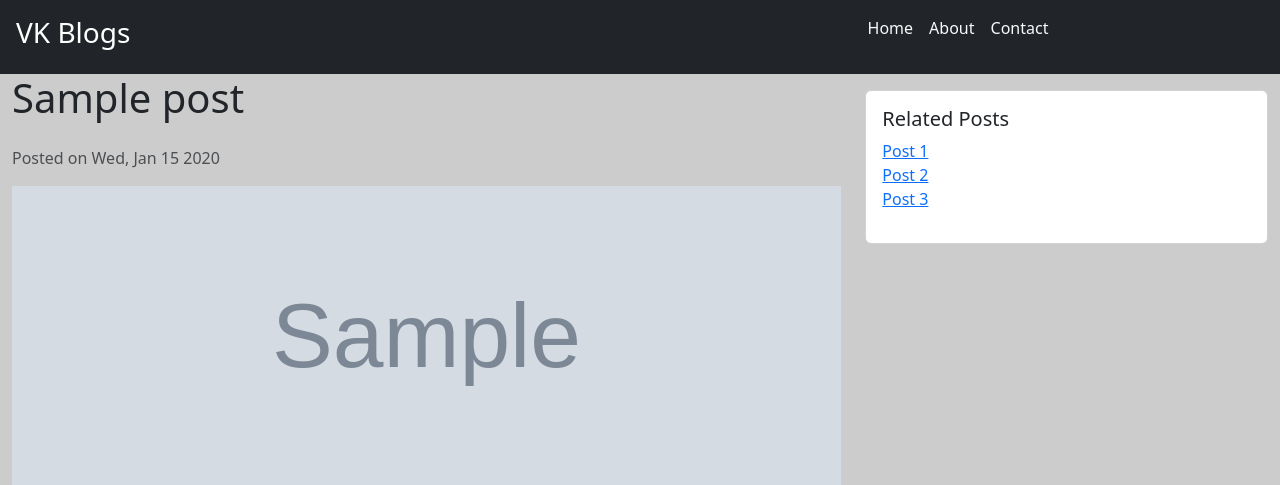
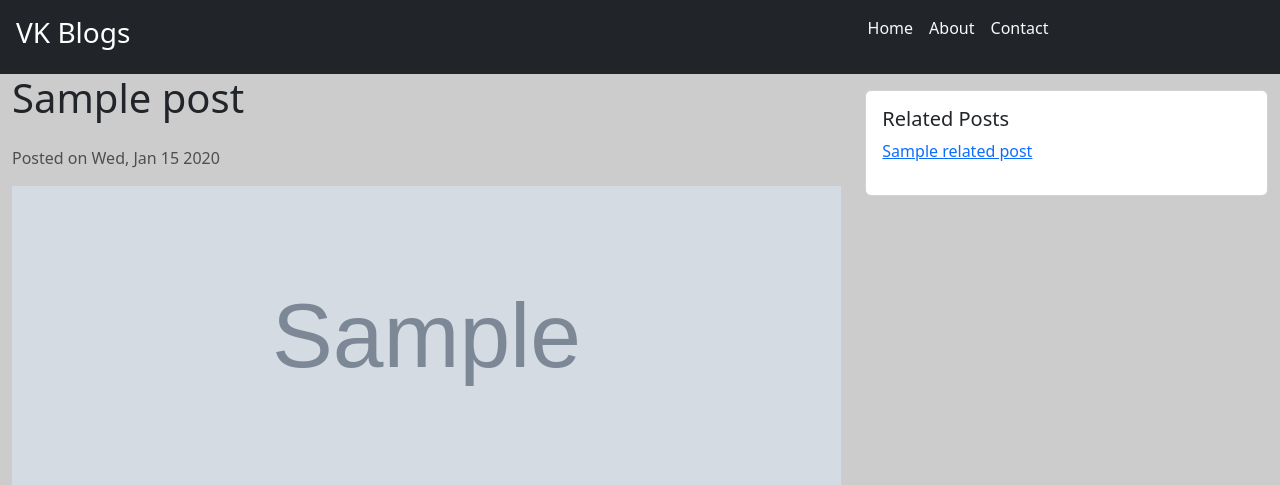
Before and after one commit to Vishnukumar4224/-Blog-Website, a Django app: template myproject/blog/templates/blog/detail.html in a window 1280 px wide. Shown: the top 485 px of the page. Run offline with Django 5.2, Linux system fonts and the light colour scheme; tables that the repository leaves empty hold one stand-in row (values such as "Sample post"); the template is opened without the code that fills it: values that come from a table or form of the project are taken from there, most other values are stand-ins (such as "Sample title", 1, 10 or a date in 2020); grey boxes marked "Sample" are stand-in pictures; some libraries are stand-ins or nearby versions.

Commit message:
show related post in the detail.html

```diff
--- a/myproject/blog/templates/blog/detail.html
+++ b/myproject/blog/templates/blog/detail.html
@@ -15,9 +15,12 @@
                 <div class="card-body">
                   <h5 class="card-title">Related Posts</h5>
                   <ul class="list-unstyled">
-                    <li><a href="./detail.html">Post 1</a></li>
-                    <li><a href="./detail.html">Post 2</a></li>
-                    <li><a href="./detail.html">Post 3</a></li>
+
+                    {%for related_post in related_posts%}
+
+                      <li><a href="{% url 'blog:detail' slug=related_post.slug %}">{{related_post.title}}</a></li>
+
+                    {%endfor%}
                   </ul>
                 </div>
               </div>
--- a/myproject/blog/views.py
+++ b/myproject/blog/views.py
@@ -25,6 +25,8 @@ def detail(request, slug):
     # getting data from model by id..pk->primary key
     try:
         Post = post.objects.get(slug=slug)
+        related_post = post.objects.filter(category = Post.category).exclude(pk=Post.pk)
+
     except post.DoesNotExist:
         raise Http404("Post does not exist")
 
@@ -32,7 +34,7 @@ def detail(request, slug):
     # logger = logging.getLogger("TESTING")
     # logger.debug(f'post variable is {post}')
 
-    return render(request, 'blog/detail.html', {'post': Post})
+    return render(request, 'blog/detail.html', {'post': Post, 'related_posts': related_post})
 
 def old_url_redirect(request):
     return redirect('blog:new_page_url')
```
